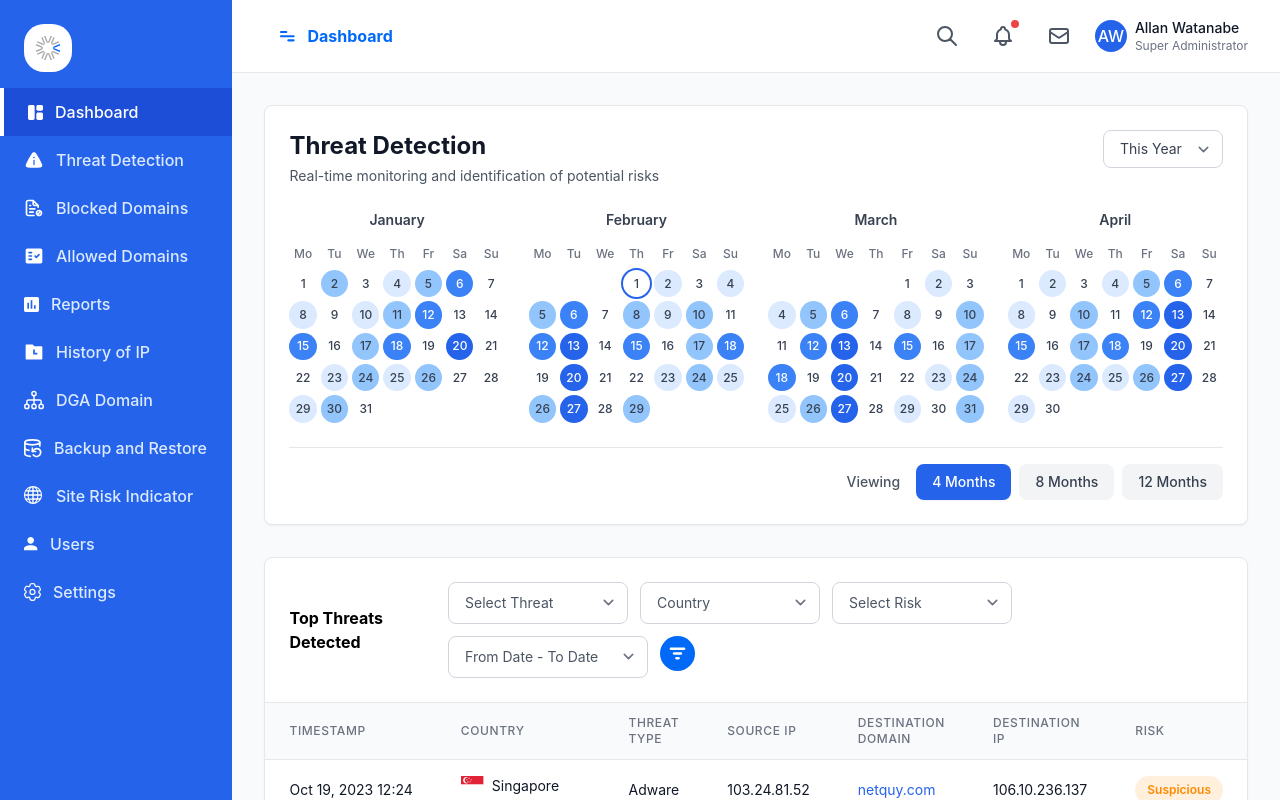
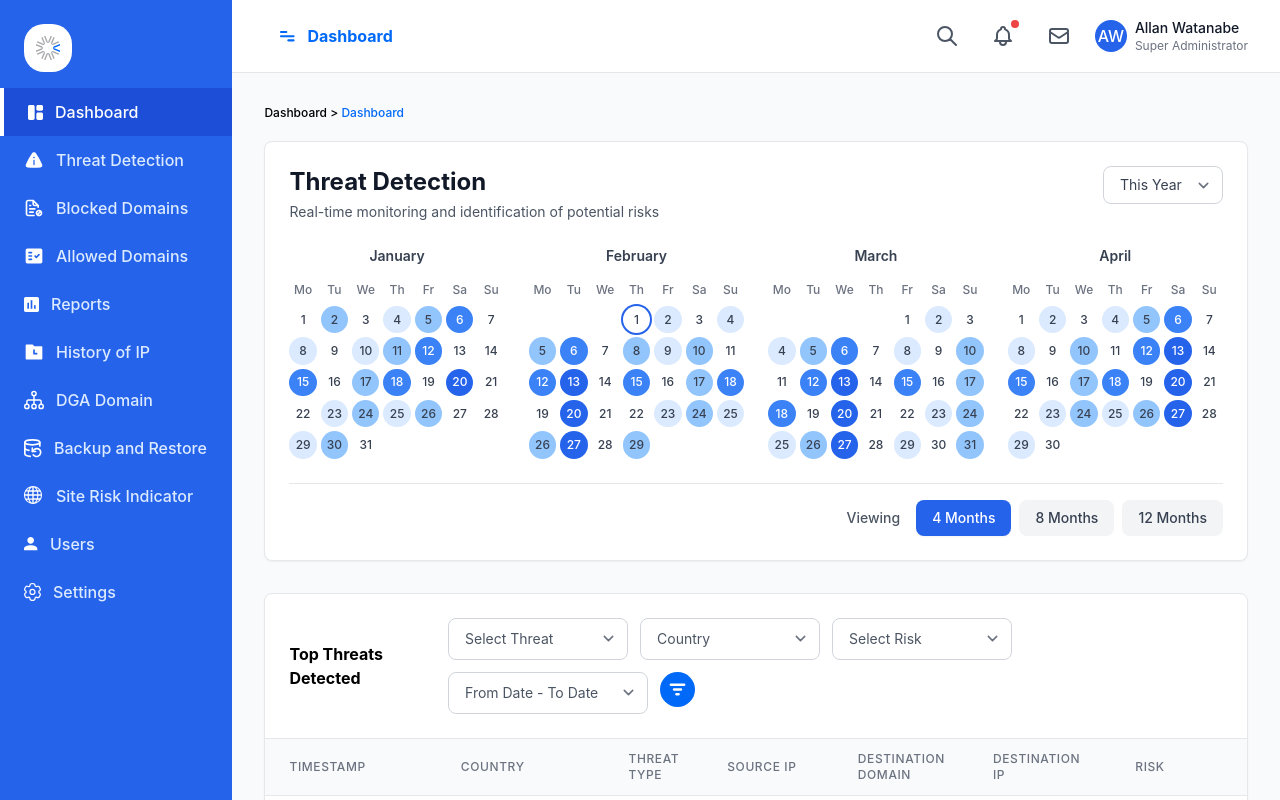
Before and after one commit to tanmoypaul1005/take-home-project, a React (Create React App) app: page / in a window 1280 px wide. Shown: the top 800 px of the page. Built offline with nearby package versions, Linux system fonts and the light colour scheme.

Commit message:
Add breadcrumb navigation to Dashboard in App component

```diff
--- a/src/App.js
+++ b/src/App.js
@@ -55,6 +55,7 @@ function App() {
         <main className="flex-1 p-4 sm:p-6 lg:p-8">
           {/* Threat Detection Cards */}
           <div className="mb-8">
+            <div className="mb-5 text-xs font-medium">Dashboard > <span className="text-[#0069F7] ">Dashboard</span></div>
             <ThreatCalendar
               generateCalendarDays={generateCalendarDays}
               getIntensityColor={getIntensityColor}
--- a/src/components/threatCalendar/index.jsx
+++ b/src/components/threatCalendar/index.jsx
@@ -108,6 +108,8 @@ const ThreatCalendar = () => {
   };
 
   return (
+
+
     <div className="bg-white rounded-lg shadow-sm border border-gray-200 p-6">
       {/* Header */}
       <div className="flex justify-between items-start mb-6">
```
